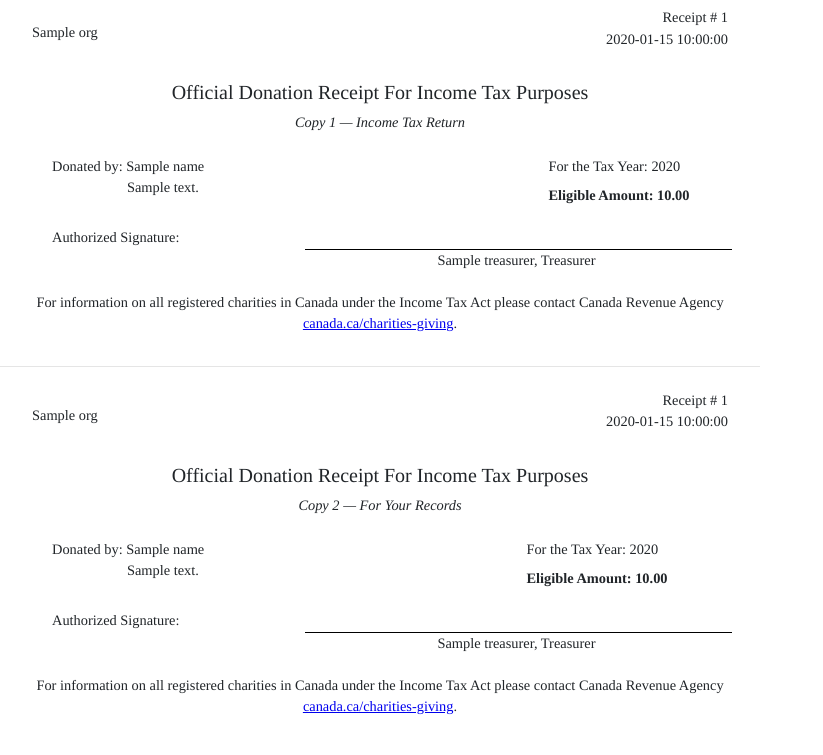
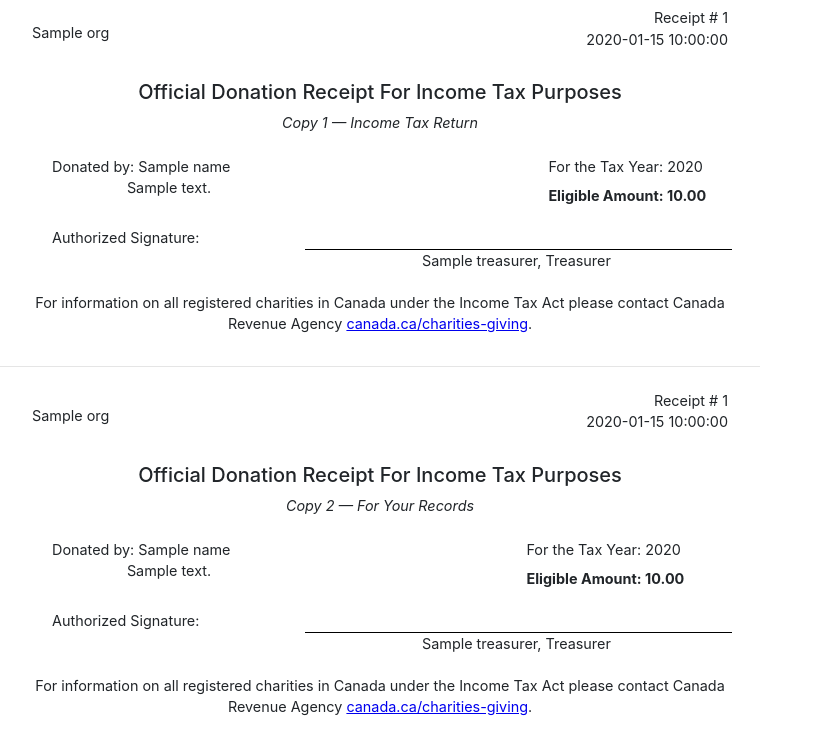
Before and after one commit to atomberg/transaction-organizer, a Flask app: template app/templates/tax_receipt.html.j2 in a window 1280 px wide. Shown: the top 755 px of the page, without its empty margins (0-823 px from the left). Run offline with Flask 2, Linux system fonts and the light colour scheme; the template is opened without the code that fills it: most values are stand-ins (such as "Sample title", 1, 10 or a date in 2020); parts of the project's set-up code (start-up, migrations or seed data) failed here and were passed over.

Commit message:
Fix font for tax receipts

```diff
--- a/app/static/tax_receipt.css
+++ b/app/static/tax_receipt.css
@@ -79,7 +79,7 @@ html {
 
 body {
     margin: 0;
-    font-family: "Times";
+    font-family: -apple-system,BlinkMacSystemFont,"Segoe UI",Roboto,"Helvetica Neue",Arial,"Noto Sans",sans-serif,"Apple Color Emoji","Segoe UI Emoji","Segoe UI Symbol","Noto Color Emoji";
     font-size: 0.9rem;
     font-weight: 400;
     line-height: 1.5;
```
